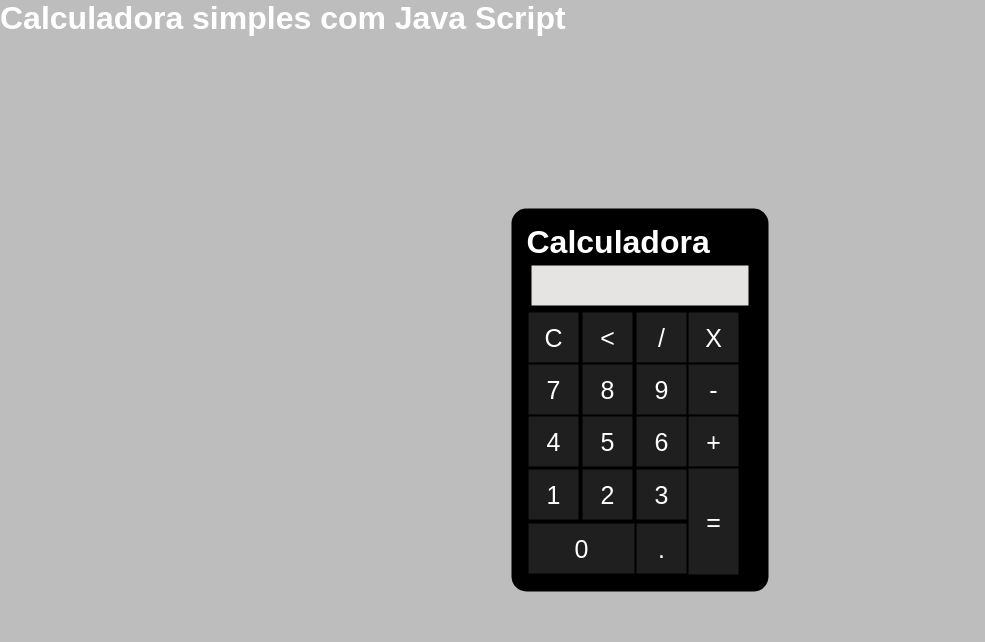
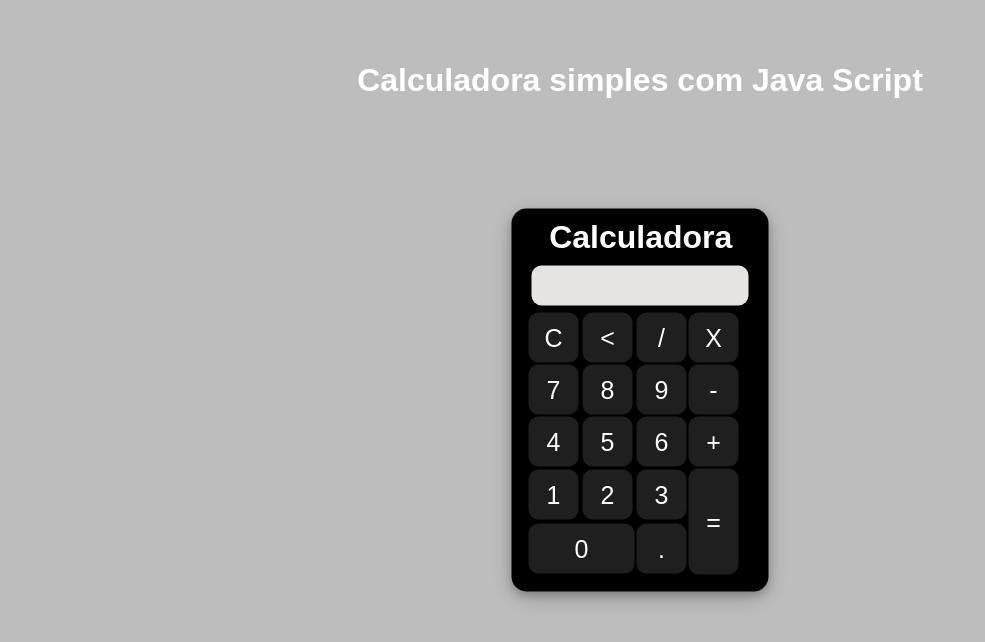
Before and after one commit to thifritas/calculadora_js, a plain HTML site: page index.html in a window 1280 px wide. Shown: the whole page, without its empty margins (0-985 px from the left). Drawn offline with Linux system fonts and the light colour scheme.

Commit message:
Add files via upload

```diff
--- a/css/style.css
+++ b/css/style.css
@@ -18,6 +18,7 @@
     transform: translate(-50%, -50%);
     border-radius: 15px;
     padding: 15px;
+    box-shadow: 0 4px 8px 0 rgba(0, 0, 0, 0.2), 0 6px 20px 0 rgba(0, 0, 0, 0.19);
 }
 
 .botao{
@@ -28,6 +29,7 @@
     background-color: rgb(31, 31, 31);
     border: none;
     color: white;
+    border-radius: 10px;
 }
 
 .botao:hover {
@@ -43,4 +45,21 @@
     color: black;
     text-align: right;
     padding: 5px;
+    border-radius: 10px;
 }
+
+.centro {
+    position: absolute;
+    left: 50%;
+    top: 10%;
+    transform: translate(-50%, -50%);
+    align-items: center;
+    justify-content: center;
+}
+
+.centrotitulo {
+    position: relative;
+    left: 50%;
+    top: 10px;
+    transform: translate(-40%, -40%);
+}
--- a/index.html
+++ b/index.html
@@ -9,9 +9,9 @@
 </head>
 <body>
     <div class="fundo">
-        <h1>Calculadora simples com Java Script</h1>
+        <h1 class="centro">Calculadora simples com Java Script</h1>
         <div class="calculadora">
-            <h1>Calculadora</h1>
+            <h1 class="centrotitulo">Calculadora</h1>
             <p id="resultado"></p>
             <table>
                 <tr>
```
